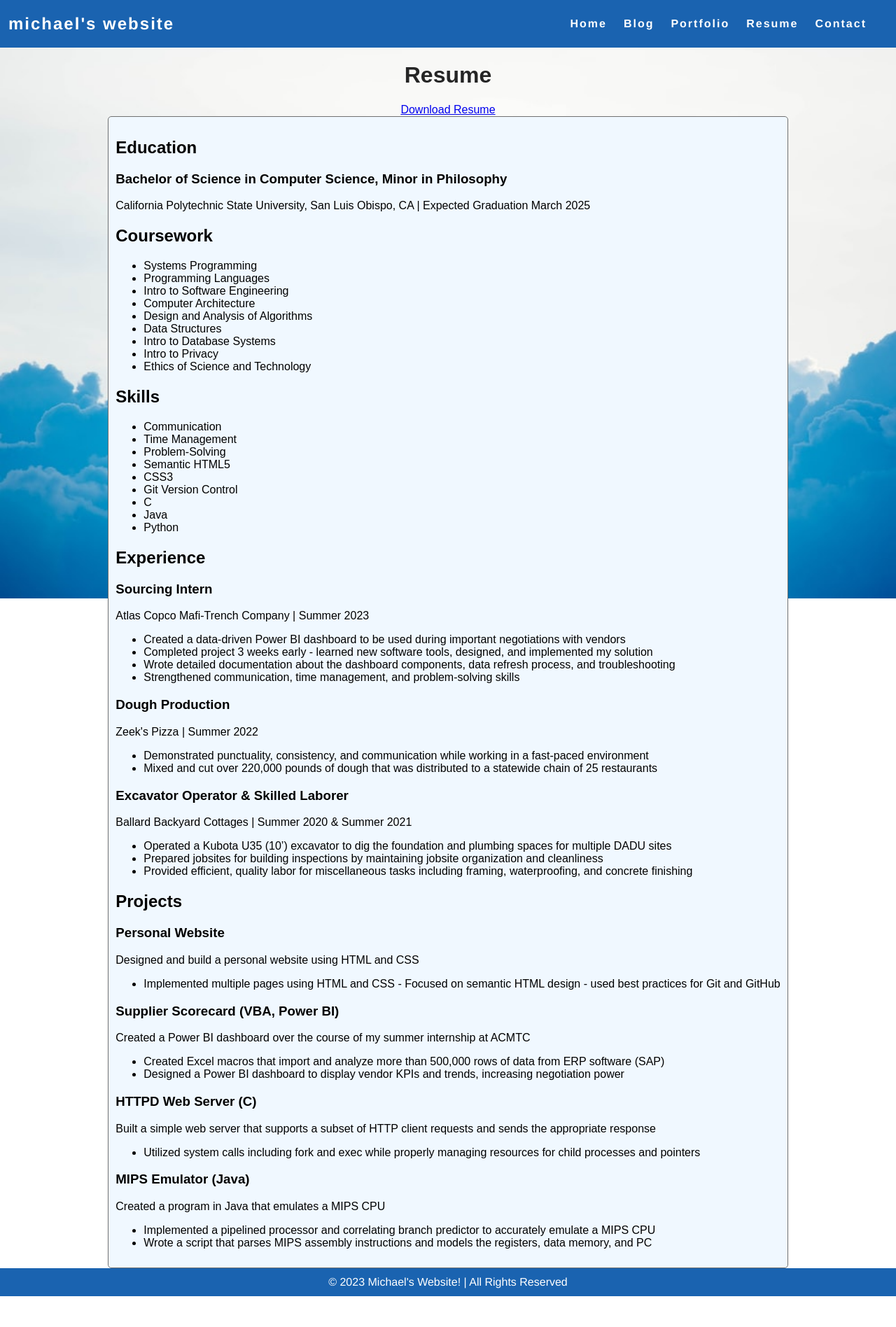
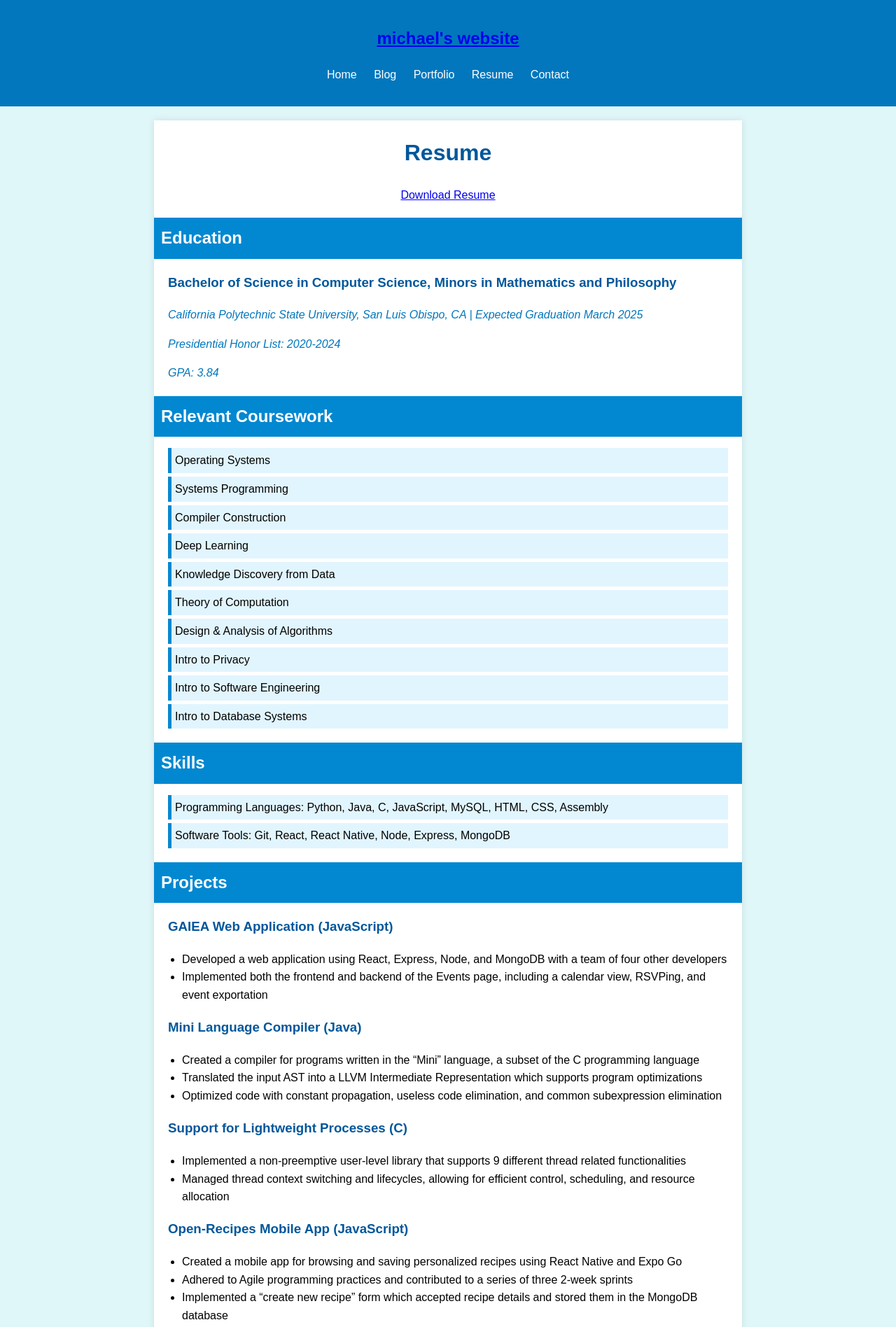
Before and after one commit to michaelmurrayiv/michaelmurrayiv.github.io, a plain HTML site: page resume.html in a window 1280 px wide. Shown: the top 1896 px of the page at 70% size. Before the commit the page ends 1852 px from the top, so only its background shows below. Drawn offline with Linux system fonts and the light colour scheme.

Commit message:
updated resume to be current, customized css styles

```diff
--- a/resume.html
+++ b/resume.html
@@ -17,118 +17,117 @@
           </nav>
         <main>
         <h1 class="page-title">Resume</h1>
-            <a href="resume.pdf" download >Download Resume</a>
+        <a href="resume.pdf" download>Download Resume</a>
         <div class="resume">
             <section class="section">
                 <h2>Education</h2>
                 <div class="entry">
-                        <h3 class="entry-title">Bachelor of Science in Computer Science, Minor in Philosophy</h3>
+                    <h3 class="entry-title">Bachelor of Science in Computer Science, Minors in Mathematics and Philosophy</h3>
                     <p class="entry-info">California Polytechnic State University, San Luis Obispo, CA | Expected Graduation March 2025</p>
+                    <p class="entry-info">Presidential Honor List: 2020-2024</p>
+                    <p class="entry-info">GPA: 3.84</p>
                 </div>
             </section>
             <section class="section">
-                    <h2>Coursework</h2>
+                <h2>Relevant Coursework</h2>
                 <ul class="course-list">
+                    <li>Operating Systems</li>
                     <li>Systems Programming</li>
-                        <li>Programming Languages</li>
+                    <li>Compiler Construction</li>
+                    <li>Deep Learning</li>
+                    <li>Knowledge Discovery from Data</li>
+                    <li>Theory of Computation</li>
+                    <li>Design & Analysis of Algorithms</li>
+                    <li>Intro to Privacy</li>
                     <li>Intro to Software Engineering</li>
-                        <li>Computer Architecture</li>
-                        <li>Design and Analysis of Algorithms</li>
-                        <li>Data Structures</li>
                     <li>Intro to Database Systems</li>
-                        <li>Intro to Privacy</li>
-                        <li>Ethics of Science and Technology</li>
                 </ul>
             </section>
             <section class="section">
                 <h2>Skills</h2>
-                    <ul class="skill-list">
-                        <li>Communication</li>
-                        <li>Time Management</li>
-                        <li>Problem-Solving</li>
-                        <li>Semantic HTML5</li>
-                        <li>CSS3</li>
-                        <li>Git Version Control</li>
-                        <li>C</li>
-                        <li>Java</li>
-                        <li>Python</li>
+                <ul class="skills-list">
+                    <li>Programming Languages: Python, Java, C, JavaScript, MySQL, HTML, CSS, Assembly</li>
+                    <li>Software Tools: Git, React, React Native, Node, Express, MongoDB</li>
                 </ul>
-                </section>
-                <section class="section">
-                    <h2>Experience</h2>
-                    <div class="entry">
-                        <h3 class="entry-title">Sourcing Intern</h3>
-                        <p class="entry-info">Atlas Copco Mafi-Trench Company | Summer 2023</p>
-                        <p class="entry-description">
-                            <ul>
-                                <li>Created a data-driven Power BI dashboard to be used during important negotiations with vendors</li>
-                                <li>Completed project 3 weeks early - learned new software tools, designed, and implemented my solution</li>
-                                <li>Wrote detailed documentation about the dashboard components, data refresh process, and troubleshooting</li>
-                                <li>Strengthened communication, time management, and problem-solving skills</li>
-                            </ul>
-                        </p>
-                    </div>
-                    <div class="entry">
-                        <h3 class="entry-title">Dough Production</h3>
-                        <p class="entry-info">Zeek's Pizza | Summer 2022</p>
-                        <p class="entry-description">
-                            <ul>
-                                <li>Demonstrated punctuality, consistency, and communication while working in a fast-paced environment</li>
-                                <li>Mixed and cut over 220,000 pounds of dough that was distributed to a statewide chain of 25 restaurants</li>
-                            </ul>
-                        </p>
-                    </div>
-                    <div class="entry">
-                        <h3 class="entry-title">Excavator Operator & Skilled Laborer</h3>
-                        <p class="entry-info">Ballard Backyard Cottages | Summer 2020 & Summer 2021</p>
-                        <p class="entry-description">
-                            <ul>
-                                <li>Operated a Kubota U35 (10’) excavator to dig the foundation and plumbing spaces for multiple DADU sites</li>
-                                <li>Prepared jobsites for building inspections by maintaining jobsite organization and cleanliness</li>
-                                <li>Provided efficient, quality labor for miscellaneous tasks including framing, waterproofing, and concrete finishing</li>
-                            </ul>
-                        </p>
-                    </div>
             </section>
             <section class="section">
                 <h2>Projects</h2>
                 <div class="entry">
-                        <h3 class="entry-title">Personal Website</h3>
-                        <p class="entry-info">Designed and build a personal website using HTML and CSS</p>
-                        <p class="entry-description">
-                            <ul>
-                                <li>Implemented multiple pages using HTML and CSS - Focused on semantic HTML design - used best practices for Git and GitHub</li>
+                    <h3 class="entry-title">GAIEA Web Application (JavaScript)</h3>
+                    <ul class="entry-details">
+                        <li>Developed a web application using React, Express, Node, and MongoDB with a team of four other developers</li>
+                        <li>Implemented both the frontend and backend of the Events page, including a calendar view, RSVPing, and event exportation</li>
                     </ul>
-                        </p>
                 </div>
                 <div class="entry">
-                        <h3 class="entry-title">Supplier Scorecard (VBA, Power BI)</h3>
-                        <p class="entry-info">Created a Power BI dashboard over the course of my summer internship at ACMTC</p>
-                        <p class="entry-description">
-                            <ul>
-                                <li>Created Excel macros that import and analyze more than 500,000 rows of data from ERP software (SAP)</li>
-                                <li>Designed a Power BI dashboard to display vendor KPIs and trends, increasing negotiation power</li>
+                    <h3 class="entry-title">Mini Language Compiler (Java)</h3>
+                    <ul class="entry-details">
+                        <li>Created a compiler for programs written in the “Mini” language, a subset of the C programming language</li>
+                        <li>Translated the input AST into a LLVM Intermediate Representation which supports program optimizations</li>
+                        <li>Optimized code with constant propagation, useless code elimination, and common subexpression elimination</li>
                     </ul>
-                        </p>
                 </div>
                 <div class="entry">
-                        <h3 class="entry-title">HTTPD Web Server (C)</h3>
-                        <p class="entry-info">Built a simple web server that supports a subset of HTTP client requests and sends the appropriate response</p>
-                        <p class="entry-description">
-                            <ul>
-                                <li>Utilized system calls including fork and exec while properly managing resources for child processes and pointers</li>
+                    <h3 class="entry-title">Support for Lightweight Processes (C)</h3>
+                    <ul class="entry-details">
+                        <li>Implemented a non-preemptive user-level library that supports 9 different thread related functionalities</li>
+                        <li>Managed thread context switching and lifecycles, allowing for efficient control, scheduling, and resource allocation</li>
                     </ul>
-                        </p>
                 </div>
                 <div class="entry">
-                        <h3 class="entry-title">MIPS Emulator (Java)</h3>
-                        <p class="entry-info">Created a program in Java that emulates a MIPS CPU</p>
-                        <p class="entry-description">
-                            <ul>
-                                <li>Implemented a pipelined processor and correlating branch predictor to accurately emulate a MIPS CPU</li>
-                                <li>Wrote a script that parses MIPS assembly instructions and models the registers, data memory, and PC</li>
+                    <h3 class="entry-title">Open-Recipes Mobile App (JavaScript)</h3>
+                    <ul class="entry-details">
+                        <li>Created a mobile app for browsing and saving personalized recipes using React Native and Expo Go</li>
+                        <li>Adhered to Agile programming practices and contributed to a series of three 2-week sprints</li>
+                        <li>Implemented a “create new recipe” form which accepted recipe details and stored them in the MongoDB database</li>
                     </ul>
-                        </p>
+                </div>
+            </section>
+            <section class="section">
+                <h2>Work Experience</h2>
+                <div class="entry">
+                    <h3 class="entry-title">Cashier, El Camión Food Truck (Seattle, WA)</h3>
+                    <p class="entry-info">Summer 2024</p>
+                </div>
+                <div class="entry">
+                    <h3 class="entry-title">Web App Developer, GAEIA (San Luis Obispo, CA)</h3>
+                    <p class="entry-info">Spring 2024</p>
+                    <ul class="entry-details">
+                        <li>Developed the GAEIA Team Website to host communications and ethical dilemma work from scholars worldwide</li>
+                    </ul>
+                </div>
+                <div class="entry">
+                    <h3 class="entry-title">Sourcing Intern, Atlas Copco Mafi-Trench Company (Santa Maria, CA)</h3>
+                    <p class="entry-info">Summer 2023</p>
+                    <ul class="entry-details">
+                        <li>Designed and implemented a data-driven Power BI dashboard to be used during key negotiations with vendors</li>
+                    </ul>
+                </div>
+                <div class="entry">
+                    <h3 class="entry-title">Research Assistant, Cal Poly EIM Department (San Luis Obispo, CA)</h3>
+                    <p class="entry-info">Spring 2023</p>
+                    <ul class="entry-details">
+                        <li>Collected eye-tracking and ECG data for over 25 study participants while watching two different tourism videos</li>
+                    </ul>
+                </div>
+                <div class="entry">
+                    <h3 class="entry-title">Dough Production Team Member, Zeek’s Pizza (Seattle, WA)</h3>
+                    <p class="entry-info">Summer 2022</p>
+                </div>
+            </section>
+            <section class="section">
+                <h2>Campus Involvement</h2>
+                <div class="entry">
+                    <h3 class="entry-title">Tau Beta Pi Engineering Honor Society</h3>
+                    <p class="entry-info">January 2022 – present</p>
+                </div>
+                <div class="entry">
+                    <h3 class="entry-title">Camp Polyhacks Hackathon</h3>
+                    <p class="entry-info">January 2023</p>
+                </div>
+                <div class="entry">
+                    <h3 class="entry-title">WOW Orientation Leader, Cal Poly NSTP</h3>
+                    <p class="entry-info">April 2021 – September 2021</p>
                 </div>
             </section>
         </div>
--- a/styles.css
+++ b/styles.css
@@ -1,14 +1,7 @@
-html {
-    height: 100%;
-  }
-
 body {
-    /* background image options */
-    background-image: url(cloud.jpeg);
-    background-size: cover;
-    background-repeat: no-repeat;
-    background-attachment: scroll;
-
+    font-family: Arial, sans-serif;
+    line-height: 1.6;
+    background-color: #e0f7fa;
     position: relative;
     min-height: 100vh;
     padding: 0;
@@ -21,149 +14,81 @@ html {
     flex-direction: column;
     justify-content: center;
     align-items: center;
-
-    font-family: sans-serif;
+    max-width: 800px;
+    margin: 20px auto;
+    background: #fff;
+    box-shadow: 0 0 10px rgba(0, 0, 0, 0.1);
 }
 
-  /* CSS for navigation bar */
-
-  .navbar {
-    position: -webkit-sticky;
-    position: sticky;
-    top: 0;
-    width: 100%;
-    height: 7%;
-    z-index: 10;
-
-    display: flex;
-    justify-content: space-between;
-    align-items: center;
+nav {
+    background: #0277bd;
+    color: #fff;
+    padding: 1rem;
     text-align: center;
-
-    background-color: #1a63b0;
-    color: white;
-    padding: 0px 0px;
-
-    /* Debug border */
-    /* border: solid red; */
 }
 
-  .nav-list {
-    display: flex;
-    flex-direction: row;
-    position: relative;
-    right: 30px;
+nav ul {
     list-style: none;
+    padding: 0;
 }
 
-  .navbar a {
-    color: #ffffff;
-    font-weight: bold;
-    margin: 0 12px;
-    text-decoration: none;
-    letter-spacing: 2px;
-
-    font-family: helvetica;
+nav ul li {
+    display: inline;
+    margin: 0 10px;
 }
 
-  .navbar a:hover {
-    text-decoration: underline;
+nav ul li a {
+    color: #fff;
+    text-decoration: none;
 }
 
-  .navbar a:active {
-    color: #340095;
-  }
-
-  /* page title formatting */
 .page-title {
-    display: flex;
-    justify-content: left;
-    font-size: 32px;
-    color: rgb(37, 37, 37);
-  }
-
-  /* about section formatting */
-  .about {
-    display: flex;
-    justify-content: space-between;
-    background-color:aliceblue;
-    border: 1px solid rgb(112, 112, 112);
-    border-radius: 5px;
-    padding: 10px;
-  }
-
-  .project {
-    display: flex;
-    justify-content: space-between;
-    background-color:aliceblue;
-    border: 1px solid rgb(112, 112, 112);
-    border-radius: 5px;
-    padding: 10px;
+    text-align: center;
+    color: #01579b;
 }
 
 .resume {
-
-    background-color:aliceblue;
-    border: 1px solid rgb(112, 112, 112);
-    border-radius: 5px;
-    padding: 10px;
+    margin-top: 20px;
 }
 
-  .about-image {
-    padding: 0px 10px 0px 0px;
+.section {
+    margin-bottom: 20px;
 }
 
-
-/*image caption*/
-  .phonebooth figcaption {
-    background-color: aliceblue;
-    color: black;
-    font-style: italic;
-    padding: 2px;
-    text-align: center;
+.section h2 {
+    background: #0288d1;
+    color: #fff;
+    padding: 10px;
+    margin: 0 -20px 10px;
 }
 
-  label {
-    display: block;
-    margin-bottom: 8px;
-    font-family: Georgia;
-    font-weight: bold;
-  }
-  input[type="text"],
-  input[type="email"],
-  textarea {
-    width: 100%;
-    padding: 10px;
-    margin-bottom: 15px;
-    border: 1px solid #ccc;
-    border-radius: 4px;
-    font-size: 16px;
-    resize: none;
-  }
-  .contact-class {
-    display: flex;
-    justify-content: space-evenly;
-    background-color:aliceblue;
-    border: 1px solid rgb(112, 112, 112);
-    border-radius: 5px;
-    padding: 10px;
+.entry {
+    margin-bottom: 10px;
 }
 
-  form {
-    width:1200px;
-    margin: 0 auto;
+.entry-title {
+    font-weight: bold;
+    color: #01579b;
 }
-  /* CSS for page footer */
 
-  .footer {
-    display: flex;
-    justify-content: center;
-    align-items: center;
-    background-color: #1a63b0;
-    color: white;
-    position: absolute;
-    bottom: 0;
-    width: 100%;
-    height: 2.5rem;
-    font-family: helvetica;
+.entry-info {
+    font-style: italic;
+    color: #0277bd;
 }
+
+.entry-details {
+    margin: 10px 0;
+    padding-left: 20px;
+}
+
+.course-list, .skills-list {
+    list-style: none;
+    padding: 0;
+}
+
+.course-list li, .skills-list li {
+    background: #e1f5fe;
+    margin: 5px 0;
+    padding: 5px;
+    border-left: 5px solid #0288d1;
+}
```
Also changed, not shown: 1 other file. Lines whose indentation alone changed are shown as unchanged.
